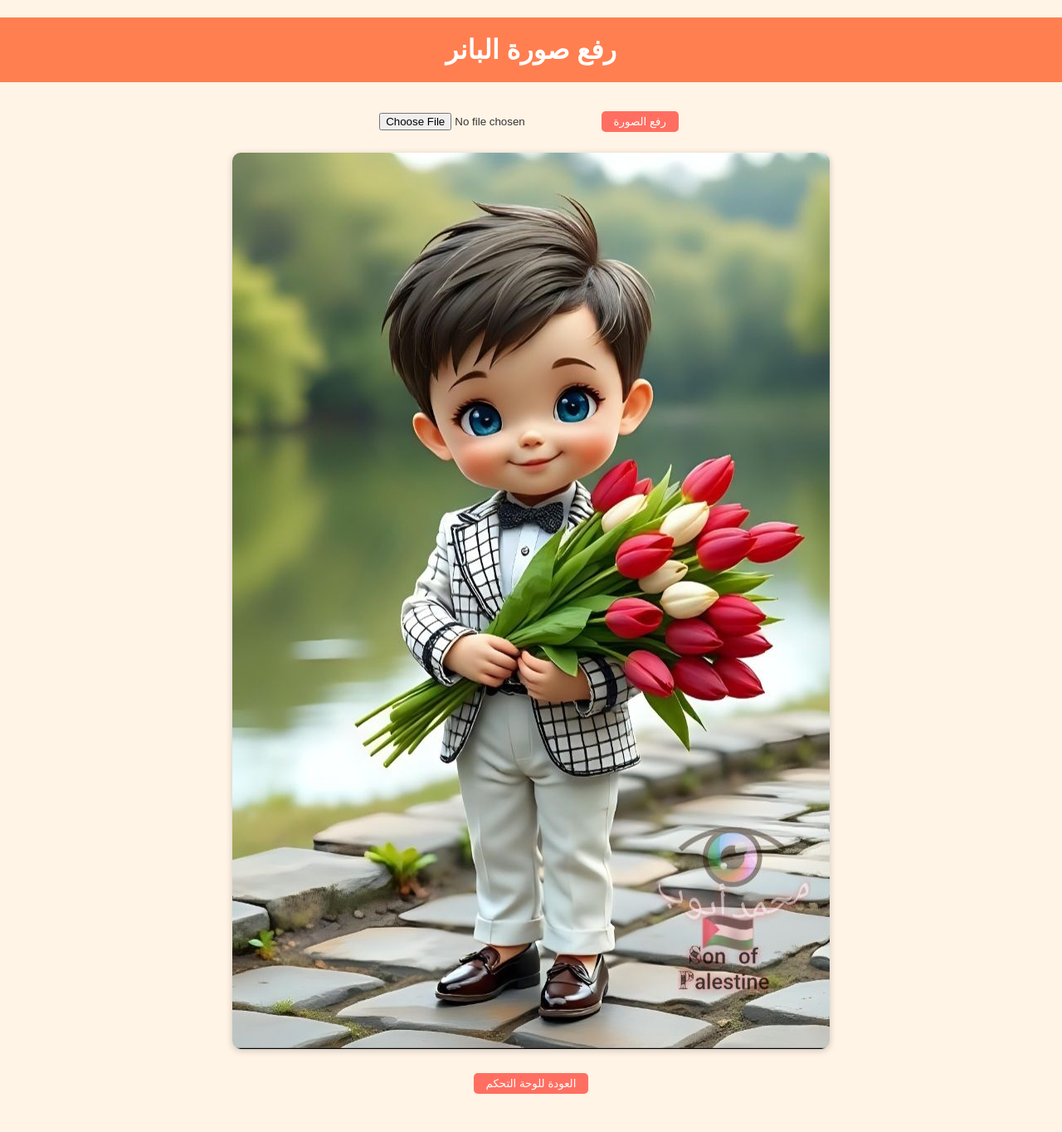
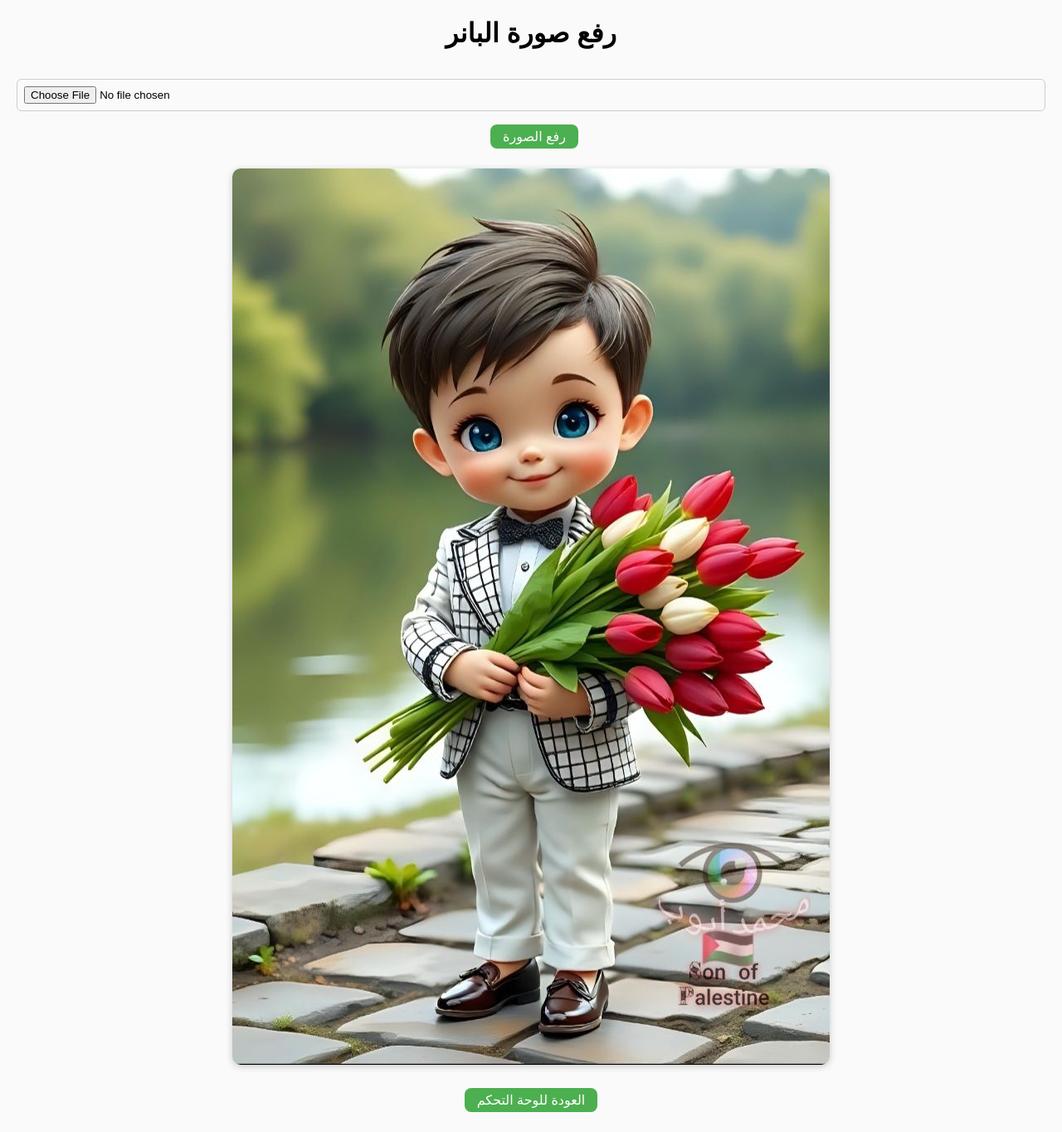
Before and after one commit to abasaloane6-tech/BarterServer, a Flask app: page /banner in a window 1280 px wide. Shown: the whole page at 83% size. Before the commit the page ends 1318 px from the top, so only its background shows below. Run offline with Flask 3, Linux system fonts and the light colour scheme.

Commit message:
Enhance styling for banner, buttons, and chat box
تجميل كامل المشروع: البنر، الأزرار، الدردشة والنماذج

```diff
--- a/static/style.css
+++ b/static/style.css
@@ -1,44 +1,95 @@
-body {
-    font-family: Arial, sans-serif;
-    background-color: #fff4e6;
-    color: #333;
+/* ==========================
+   تصميم البنر
+=========================== */
+.banner {
+    width: 100%;
+    height: 200px;
+    background: linear-gradient(135deg, #ff6a00 0%, #ee0979 100%);
+    display: flex;
+    align-items: center;
+    justify-content: center;
+    color: white;
+    font-size: 32px;
+    font-weight: bold;
     text-align: center;
-    margin: 0;
-    padding: 0;
+    border-radius: 8px;
+    margin-bottom: 20px;
 }
 
-h1 {
-    background-color: #ff7f50;
-    color: white;
-    padding: 20px;
-}
-
+/* ==========================
+   تصميم الأزرار
+=========================== */
 button {
-    background-color: #ff6f61;
+    background-color: #4caf50; /* اللون الأساسي */
     color: white;
     border: none;
     padding: 10px 20px;
-    margin: 5px;
+    font-size: 16px;
+    border-radius: 8px;
     cursor: pointer;
-    border-radius: 5px;
+    transition: all 0.3s ease;
+    margin: 4px 2px;
 }
 
 button:hover {
-    background-color: #ff4f3c;
+    background-color: #45a049;
+    transform: scale(1.05);
 }
 
-.product {
-    border: 1px solid #ccc;
-    margin: 10px auto;
-    padding: 10px;
-    width: 90%;
-    max-width: 400px;
-    border-radius: 10px;
-    background-color: #ffe4c4;
+/* زر إرسال الرسالة في الدردشة */
+.chat-box button {
+    background-color: #2196f3;
 }
 
-.product img {
-    max-width: 100%;
-    height: auto;
-    border-radius: 5px;
+.chat-box button:hover {
+    background-color: #0b7dda;
+    transform: scale(1.05);
 }
+
+/* ==========================
+   تصميم النماذج
+=========================== */
+input[type="text"],
+input[type="file"],
+textarea {
+    width: 100%;
+    padding: 8px;
+    margin: 6px 0 12px 0;
+    border: 1px solid #ccc;
+    border-radius: 6px;
+    box-sizing: border-box;
+}
+
+/* ==========================
+   صندوق الدردشة
+=========================== */
+.chat-box {
+    border: 1px solid #ccc;
+    padding: 10px;
+    border-radius: 8px;
+    height: 300px;
+    overflow-y: scroll;
+    background-color: #f1f1f1;
+    margin-bottom: 15px;
+}
+
+.chat-box p {
+    background: #e0f7fa;
+    padding: 6px 10px;
+    border-radius: 8px;
+    margin: 5px 0;
+}
+
+/* ==========================
+   نصوص وعناوين
+=========================== */
+body {
+    font-family: Arial, sans-serif;
+    margin: 20px;
+    background-color: #fafafa;
+}
+
+h2 {
+    color: #333;
+    margin-bottom: 15px;
+}
```
